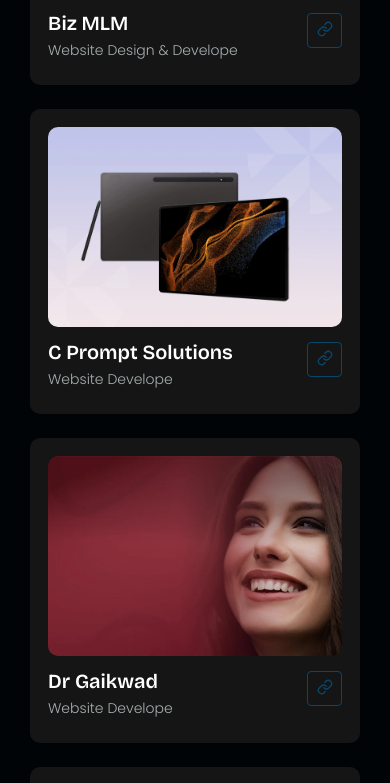
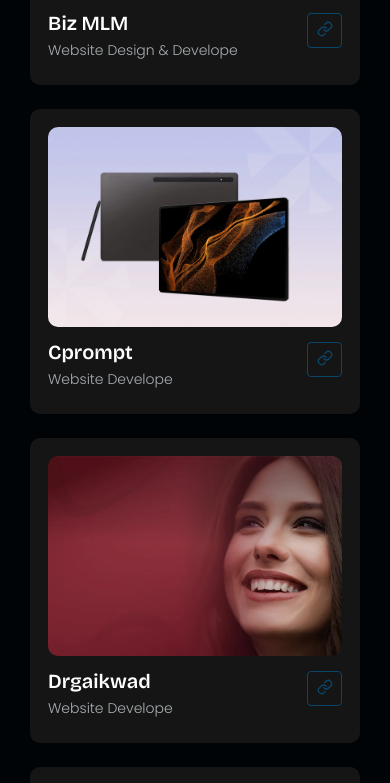
Before and after one commit to manishaprajapati-27/portfolio-2, a React (Create React App) app: page /work in a window 390 px wide. Shown: the part 4335-5118 px from the top of the page. Built offline with nearby package versions, Linux system fonts and the light colour scheme.

Commit message:
update projects

```diff
--- /dev/null
+++ b/src/assets/scss/main.css
@@ -0,0 +1,6 @@
+@use "./abstract/" as ab;
+@use "./base/" as bs;
+@use "./pages/" as pg;
+@use "./components/" as cp;
+@use "./layout/" as ly;
+/*# sourceMappingURL=main.css.map */
--- a/src/assets/scss/pages/_home.scss
+++ b/src/assets/scss/pages/_home.scss
@@ -196,7 +196,7 @@
         height: 100%;
         width: 100%;
         object-fit: cover;
-        object-position: center;
+        object-position: 0 -30px;
         position: relative;
         z-index: 3;
         filter: grayscale(1);
--- /dev/null
+++ b/src/components/OfficeProjectCards.jsx
@@ -0,0 +1,30 @@
+import { Link } from "react-router-dom";
+import { FiLink } from "react-icons/fi";
+import { officeProjectsData } from "../data";
+
+const OfficeProjectCards = () => {
+  return (
+    <>
+      {officeProjectsData.map((project) => (
+        <div className="col-lg-4 col-md-6 col-sm-12" key={project.id}>
+          <div className="card">
+            <div className="image">
+              <img src={project.image} alt={project.title} />
+            </div>
+            <div className="text">
+              <h3>{project.title}</h3>
+              <h5>{project.description}</h5>
+              <div className="link-btns">
+                <Link to={project.link} target="_blank" className="arrow">
+                  <FiLink />
+                </Link>
+              </div>
+            </div>
+          </div>
+        </div>
+      ))}
+    </>
+  );
+};
+
+export default OfficeProjectCards;
--- a/src/constants/images.jsx
+++ b/src/constants/images.jsx
@@ -29,6 +29,7 @@ import Cprompt from "../assets/images/office-project/c-prompt.webp";
 import Drgaikwad from "../assets/images/office-project/dr-gaikwad.webp";
 import Soupherb from "../assets/images/office-project/soupherb.webp";
 import Akirhs from "../assets/images/office-project/akirhs.png";
+import Palvi from "../assets/images/office-project/palvi.png";
 
 // Skills
 import html from "../assets/images/skills/html.png";
@@ -77,4 +78,5 @@ export {
   Drgaikwad,
   Soupherb,
   Akirhs,
+  Palvi,
 };
--- /dev/null
+++ b/src/data.jsx
@@ -0,0 +1,61 @@
+import {
+  Estate,
+  Carmel,
+  BizMLM,
+  Cprompt,
+  Drgaikwad,
+  Soupherb,
+  Akirhs,
+  Palvi,
+} from "./constants/images";
+
+export const officeProjectsData = [
+  {
+    id: 1,
+    title: "Estate Harbor",
+    description: "Website Design & Develope",
+    image: Estate,
+  },
+  {
+    id: 2,
+    title: "Carmel Maritime",
+    description: "Website Design & Develope",
+    image: Carmel,
+  },
+  {
+    id: 3,
+    title: "Biz MLM",
+    description: "Website Design & Develope",
+    image: BizMLM,
+  },
+  {
+    id: 4,
+    title: "Cprompt",
+    description: "Website Develope",
+    image: Cprompt,
+  },
+  {
+    id: 5,
+    title: "Drgaikwad",
+    description: "Website Develope",
+    image: Drgaikwad,
+  },
+  {
+    id: 6,
+    title: "Soupherb",
+    description: "Website Develope",
+    image: Soupherb,
+  },
+  {
+    id: 7,
+    title: "Akirhs",
+    description: "Website Develope",
+    image: Akirhs,
+  },
+  {
+    id: 8,
+    title: "Palvi Agrico",
+    description: "Website Design & Develope",
+    image: Palvi,
+  },
+];
--- a/src/pages/Work/OfficeProjects.jsx
+++ b/src/pages/Work/OfficeProjects.jsx
@@ -1,15 +1,4 @@
-import React from "react";
-import { Link } from "react-router-dom";
-import { FiLink } from "react-icons/fi";
-import {
-  Estate,
-  Carmel,
-  BizMLM,
-  Cprompt,
-  Drgaikwad,
-  Soupherb,
-  Akirhs,
-} from "../../constants/images";
+import OfficeProjectCards from "../../components/OfficeProjectCards";
 
 const OfficeProjects = () => {
   return (
@@ -22,186 +11,7 @@ const OfficeProjects = () => {
           Professinal <span>Projects</span> By Me
         </h2>
         <div className="row">
-          <div className="col-lg-4 col-md-6 col-sm-12">
-            <div className="card">
-              <div className="image">
-                <img src={Estate} alt="Estate Harbor" />
-              </div>
-              <div className="text">
-                <h3>Estate Harbor</h3>
-                <h5>Website Design & Develope</h5>
-                <div className="link-btns">
-                  <Link
-                    to="https://estateharbor.com/"
-                    target="_blank"
-                    className="arrow"
-                  >
-                    <FiLink />
-                  </Link>
-                </div>
-              </div>
-            </div>
-          </div>
-          <div className="col-lg-4 col-md-6 col-sm-12">
-            <div className="card">
-              <div className="image">
-                <img src={Carmel} alt="Carmel Maritime" />
-              </div>
-              <div className="text">
-                <h3>Carmel Maritime</h3>
-                <h5>Website Design & Develope</h5>
-                <div className="link-btns">
-                  <Link
-                    to="https://www.carmelmaritime.com/index.html"
-                    target="_blank"
-                    className="arrow"
-                  >
-                    <FiLink />
-                  </Link>
-                </div>
-              </div>
-            </div>
-          </div>
-          {/* <div className="col-lg-4 col-md-6 col-sm-12">
-            <div className="card">
-              <div className="image">
-                <img src={Venue} alt="The Venue" />
-              </div>
-              <div className="text">
-                <h3>The Venue</h3>
-                <h5>Website Design & Develope</h5>
-                <div className="link-btns">
-                  <Link
-                    to="https://parasightsolutions.com/thevenue/"
-                    target="_blank"
-                    className="arrow"
-                  >
-                    <FiLink />
-                  </Link>
-                </div>
-              </div>
-            </div>
-          </div> */}
-          {/* <div className="col-lg-4 col-md-6 col-sm-12">
-            <div className="card">
-              <div className="image">
-                <img src={Venus} alt="Venus Hospital" />
-              </div>
-              <div className="text">
-                <h3>Venus Hospital</h3>
-                <h5>Website Design & Develope</h5>
-                <div className="link-btns">
-                  <Link
-                    to="https://parasightsolutions.com/venus-hospital/"
-                    target="_blank"
-                    className="arrow"
-                  >
-                    <FiLink />
-                  </Link>
-                </div>
-              </div>
-            </div>
-          </div> */}
-          <div className="col-lg-4 col-md-6 col-sm-12">
-            <div className="card">
-              <div className="image">
-                <img src={BizMLM} alt="Biz MLM" />
-              </div>
-              <div className="text">
-                <h3>Biz MLM</h3>
-                <h5>Website Design & Develope</h5>
-                <div className="link-btns">
-                  <Link
-                    to="https://bizmlm.in/"
-                    target="_blank"
-                    className="arrow"
-                  >
-                    <FiLink />
-                  </Link>
-                </div>
-              </div>
-            </div>
-          </div>
-          <div className="col-lg-4 col-md-6 col-sm-12">
-            <div className="card">
-              <div className="image">
-                <img src={Cprompt} alt="C Prompt Solutions" />
-              </div>
-              <div className="text">
-                <h3>C Prompt Solutions</h3>
-                <h5>Website Develope</h5>
-                <div className="link-btns">
-                  <Link
-                    to="https://www.cpromptsolutions.in/"
-                    target="_blank"
-                    className="arrow"
-                  >
-                    <FiLink />
-                  </Link>
-                </div>
-              </div>
-            </div>
-          </div>
-          <div className="col-lg-4 col-md-6 col-sm-12">
-            <div className="card">
-              <div className="image">
-                <img src={Drgaikwad} alt="Dr Gaikwad" />
-              </div>
-              <div className="text">
-                <h3>Dr Gaikwad</h3>
-                <h5>Website Develope</h5>
-                <div className="link-btns">
-                  <Link
-                    to="https://www.drgaikwad.com/"
-                    target="_blank"
-                    className="arrow"
-                  >
-                    <FiLink />
-                  </Link>
-                </div>
-              </div>
-            </div>
-          </div>
-          <div className="col-lg-4 col-md-6 col-sm-12">
-            <div className="card">
-              <div className="image">
-                <img src={Soupherb} alt="Soupherb" />
-              </div>
-              <div className="text">
-                <h3>Soupherb</h3>
-                <h5>Website Develope</h5>
-                <div className="link-btns">
-                  <Link
-                    to="https://soupherb.org/"
-                    target="_blank"
-                    className="arrow"
-                  >
-                    <FiLink />
-                  </Link>
-                </div>
-              </div>
-            </div>
-          </div>
-          <div className="col-lg-4 col-md-6 col-sm-12">
-            <div className="card">
-              <div className="image">
-                <img src={Akirhs} alt="Akirhs" />
-              </div>
-              <div className="text">
-                <h3>Akirhs</h3>
-                <h5>Website Develope</h5>
-                <div className="link-btns">
-                  <Link
-                    to="https://www.akirhs.com/"
-                    target="_blank"
-                    className="arrow"
-                  >
-                    <FiLink />
-                  </Link>
-                </div>
-              </div>
-            </div>
-          </div>
+          <OfficeProjectCards />
         </div>
       </div>
     </section>
```
Also changed, not shown: src/assets/images/office-project/palvi.png (added), 1 other file (tests, documents, lock files or other folders).
